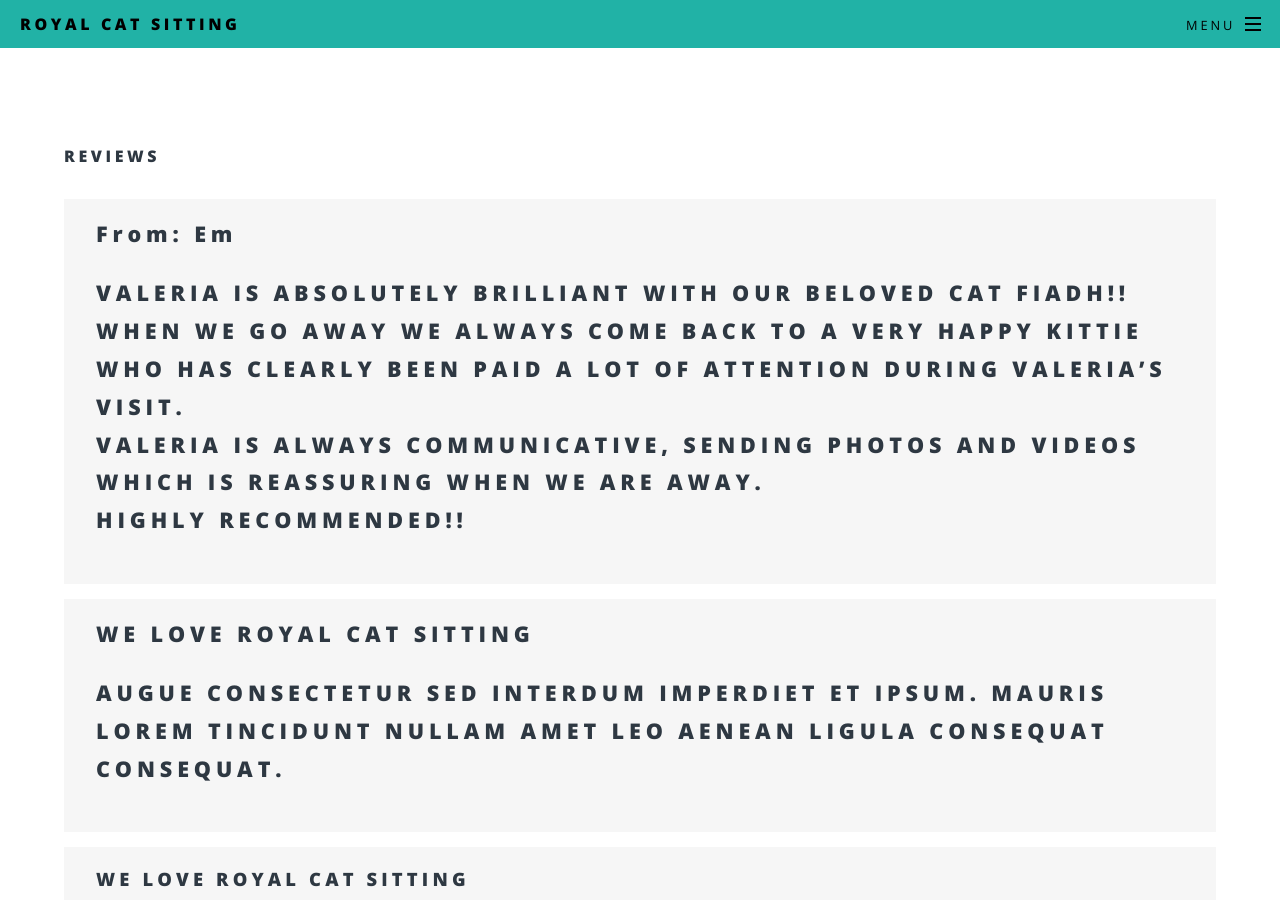
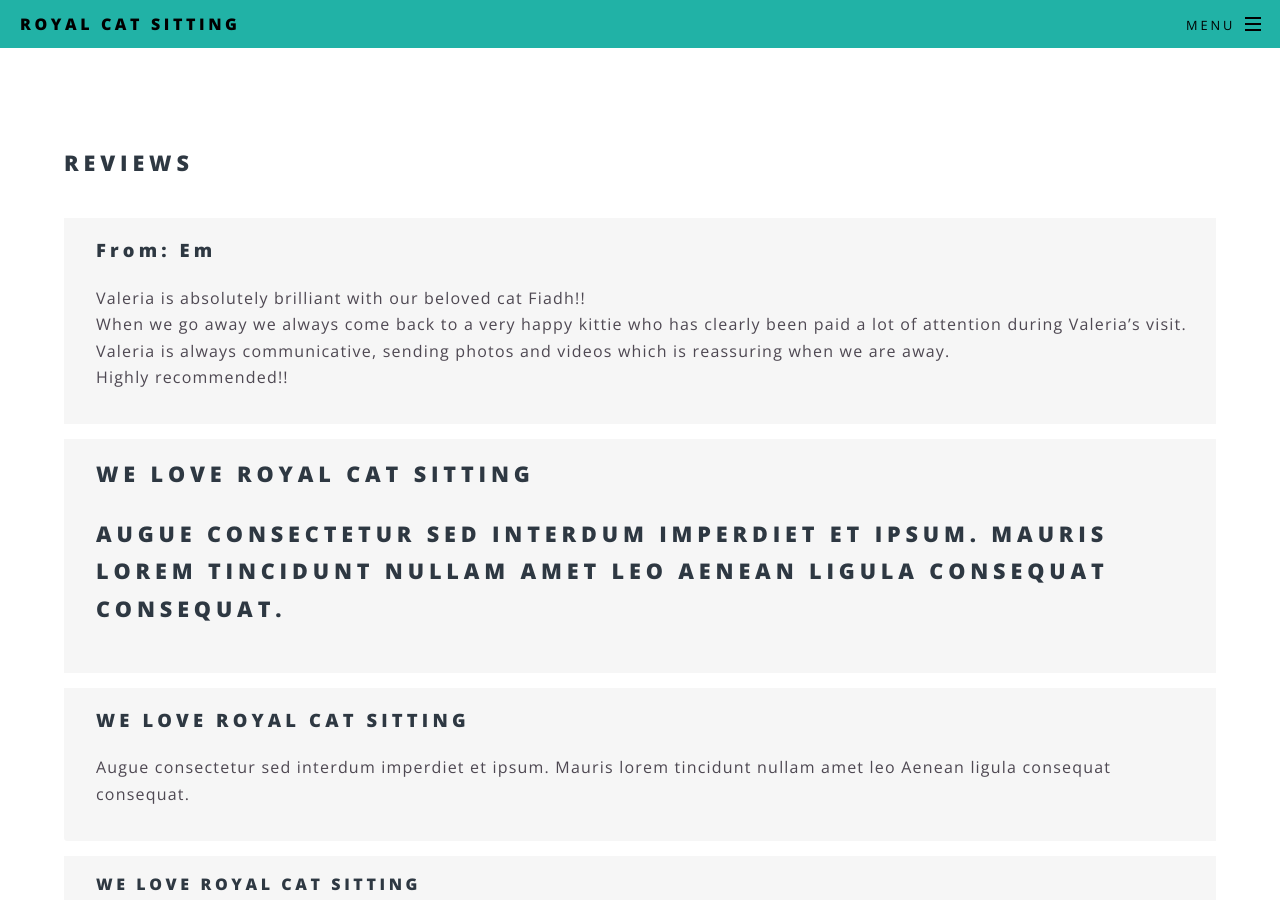
Before and after one commit to royalcatsitting/royalcatsitting.github.io, a Jekyll site: the page built from our_reviews.html, in a window 1280 px wide and 900 px high. Built offline with Jekyll 4.4.1, drawn with Linux system fonts in a browser that asks for light colours.

Commit message:
Update our_reviews.html

```diff
--- a/our_reviews.html
+++ b/our_reviews.html
@@ -4,13 +4,13 @@
 published: true
 order: 4
 ---
-	<h4>Reviews</h4>
+	<h2>Reviews</h2>
 
 		<div class="inner">
 
 			<ul class="features">
 				<li>
-					<h2 style="text-transform: none;">From: Em<h2>
+					<h3 style="text-transform: none;">From: Em</h3>
 					<p>
 					Valeria is absolutely brilliant with our beloved cat Fiadh!!<br />
 					When we go away we always come back to a very happy kittie who has clearly been paid a lot of attention during Valeria’s visit.<br />
```
